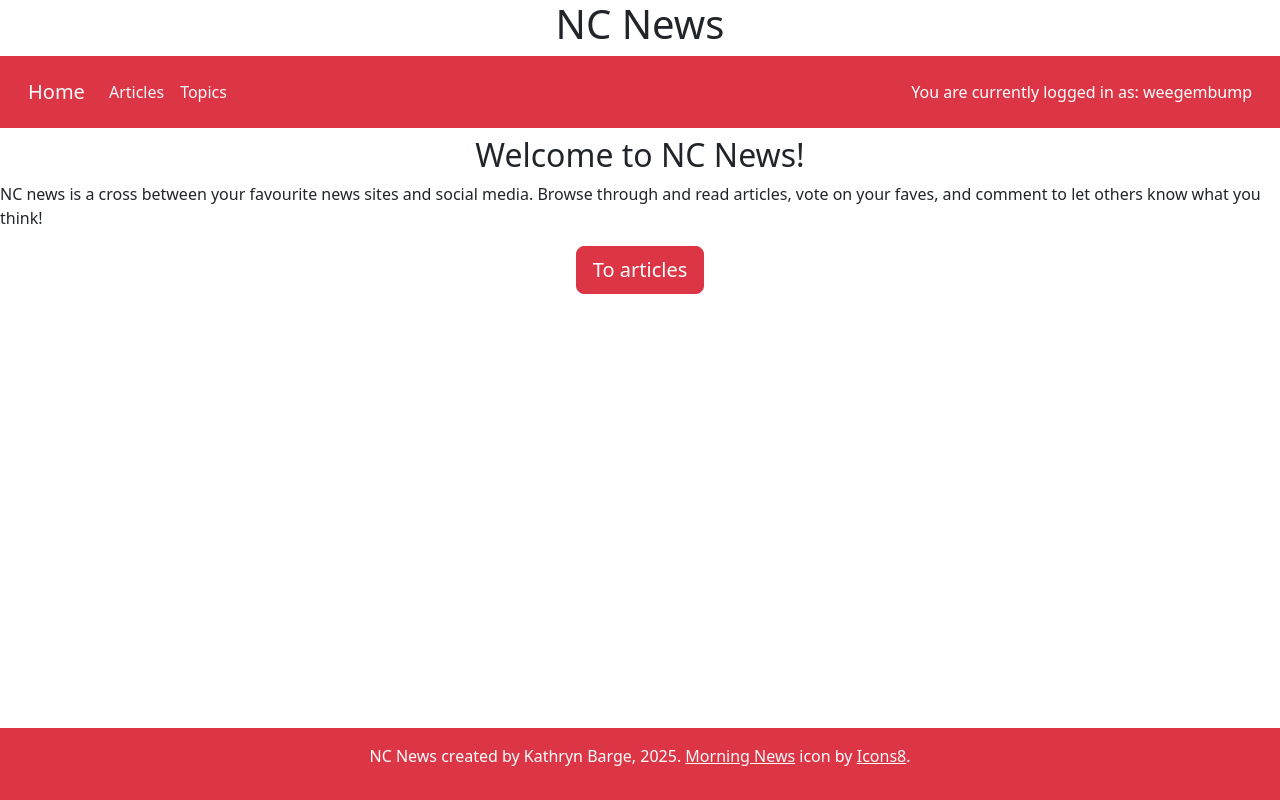
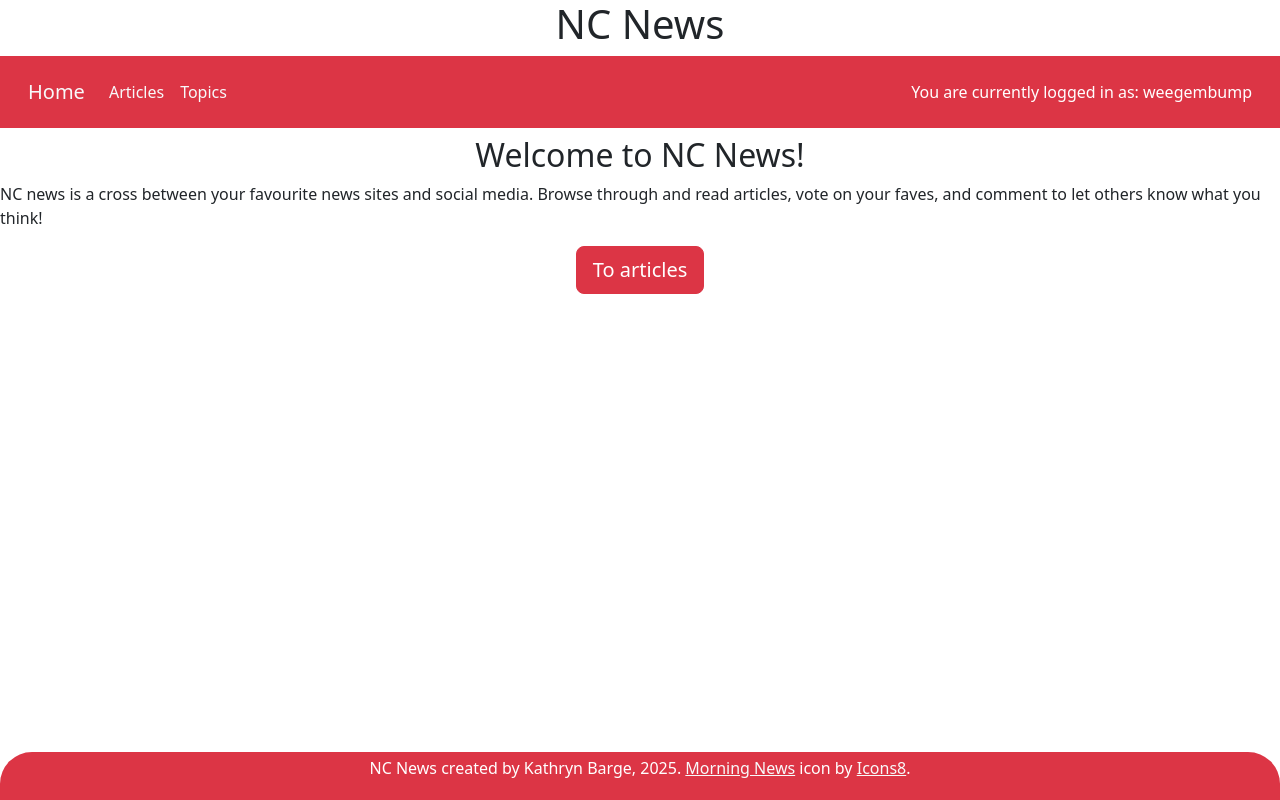
Before and after one commit to kshbarge/northcoders-news-FE, a React (Vite) app: page / in a window 1280 px wide. Built offline with nearby package versions, Linux system fonts and the light colour scheme.

Commit message:
round footer

```diff
--- a/src/components/Footer.jsx
+++ b/src/components/Footer.jsx
@@ -1,6 +1,6 @@
 function Footer (){
     return (
-      <div class="text-bg-danger p-3">
+      <div class="text-bg-danger rounded-top-5 p-1">
         <p class="text-center">NC News created by Kathryn Barge, 2025. <a target="_blank" href="https://icons8.com/icon/routpOrsm6F0/morning-news" class="link-light">Morning News</a> icon by <a target="_blank" href="https://icons8.com" class="link-light">Icons8</a>.</p>
       </div>
     )
```
